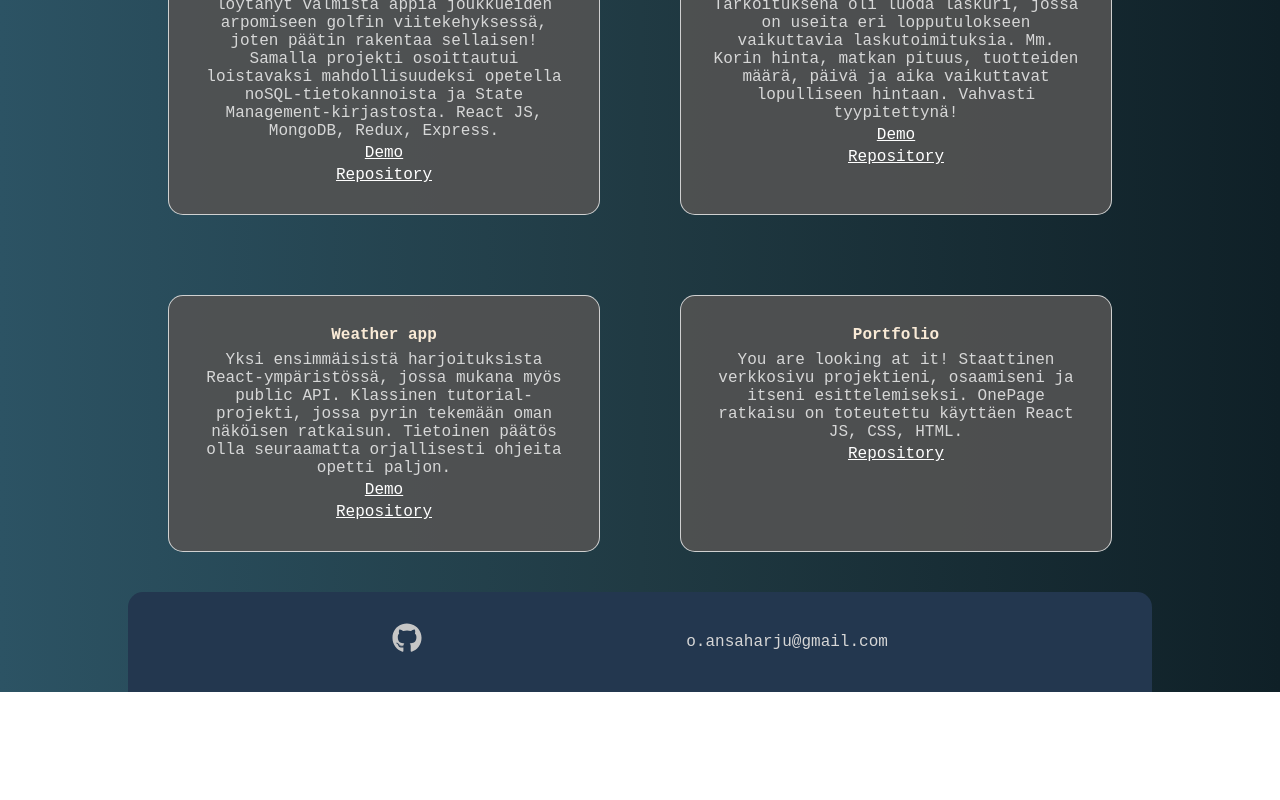
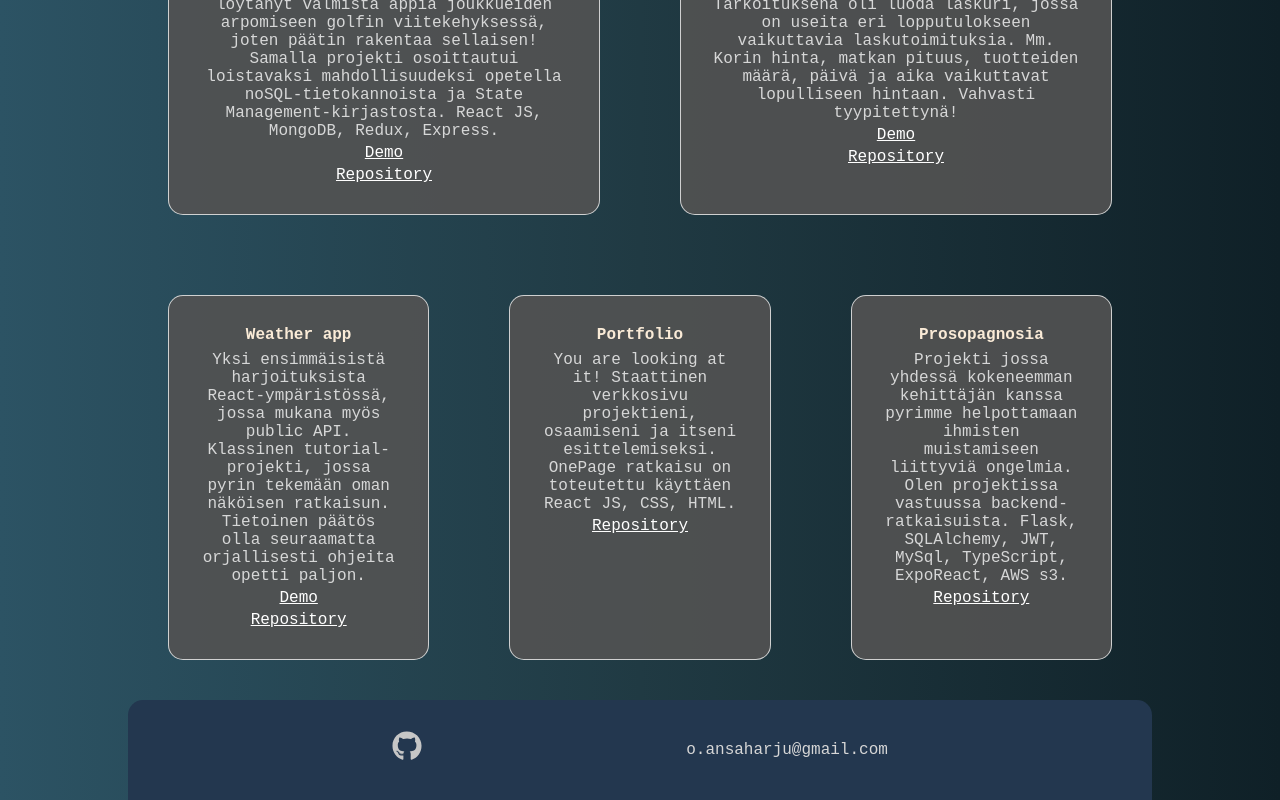
Before and after one commit to OAnsaharju/Portfolio, a React (Create React App) app: page / in a window 1280 px wide. Shown: the part 2170-2970 px from the top of the page. Before the commit the page ends 2862 px from the top, so only its background shows below. Built offline with nearby package versions, Linux system fonts and the light colour scheme; a web font is replaced by a local one.

Commit message:
Update: New project section

```diff
--- a/src/components/demo.js
+++ b/src/components/demo.js
@@ -46,6 +46,14 @@ function Demo() {
             {t("demo.repo-text")}
           </a>
         </div>
+        <div className="demo-item">
+          <h4 className="demo-label">Prosopagnosia</h4>
+          <p className="demo-text">{t("demo.demo-text-5")}</p>
+
+          <a href="https://github.com/OAnsaharju/Portfolio">
+            {t("demo.repo-text")}
+          </a>
+        </div>
       </div>
     </div>
   );
--- a/src/translations/en/global.json
+++ b/src/translations/en/global.json
@@ -31,6 +31,7 @@
     "demo-text-2": "I wanted to learn about React-TS, so i created a delivery fee calculator with many different functionalities that affect the outcome. For instance, the combined price of all items, delivery distance, amount of items and date all affect the end result.",
     "demo-text-3": "One of the firsts. It's a classic tutorial project where i tried not to follow the instructions religiously. I forced myself to steer away from the tutorial, and i learned a lot!",
     "demo-text-4": "You are looking at it! It's a static website for showcasing me and my projects. OnePage solution made with React JS, CSS and HTML.",
+    "demo-text-5": "Project where me and my experienced associate try to tackle issues in remembering people around you. I am responsible of the backend side of things.Flask, SQLAlchemy, JWT, MySql, TypeScript, ExpoReact, AWS s3.",
     "repo-text": "Repository"
   }
 }
--- a/src/translations/fin/global.json
+++ b/src/translations/fin/global.json
@@ -31,6 +31,7 @@
     "demo-text-2": "Projekti, jossa tarkoitus oli harjoitella Reactia ja TypeScriptiä. Tarkoituksena oli luoda laskuri, jossa on useita eri lopputulokseen vaikuttavia laskutoimituksia. Mm. Korin hinta, matkan pituus, tuotteiden määrä, päivä ja aika vaikuttavat lopulliseen hintaan. Vahvasti tyypitettynä!",
     "demo-text-3": "Yksi ensimmäisistä harjoituksista React-ympäristössä, jossa mukana myös public API. Klassinen tutorial-projekti, jossa pyrin tekemään oman näköisen ratkaisun. Tietoinen päätös olla seuraamatta orjallisesti ohjeita opetti paljon.",
     "demo-text-4": "You are looking at it! Staattinen verkkosivu projektieni, osaamiseni ja itseni esittelemiseksi. OnePage ratkaisu on toteutettu käyttäen React JS, CSS, HTML.",
+    "demo-text-5": "Projekti jossa yhdessä kokeneemman kehittäjän kanssa pyrimme helpottamaan ihmisten muistamiseen liittyviä ongelmia. Olen projektissa vastuussa backend-ratkaisuista. Flask, SQLAlchemy, JWT, MySql, TypeScript, ExpoReact, AWS s3.",
     "repo-text": "Repository"
   }
 }
```
